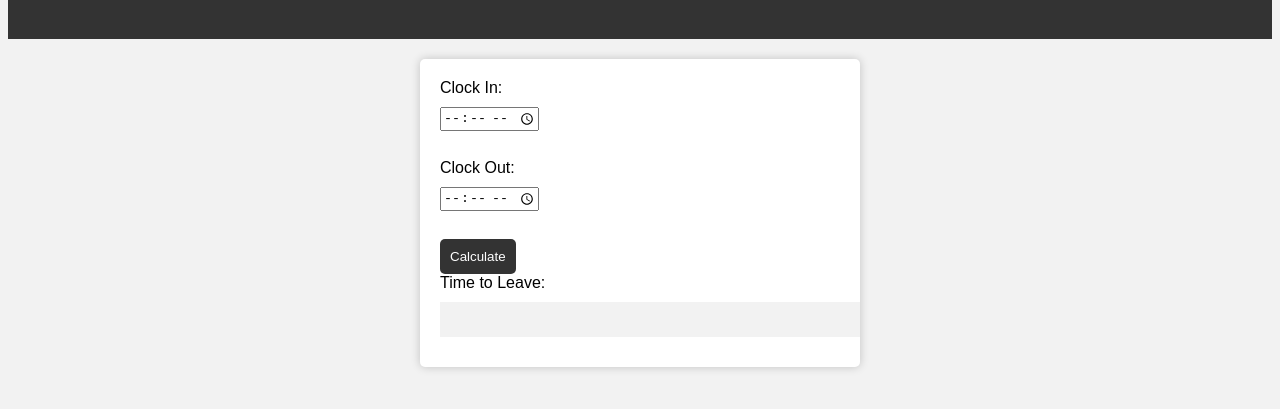
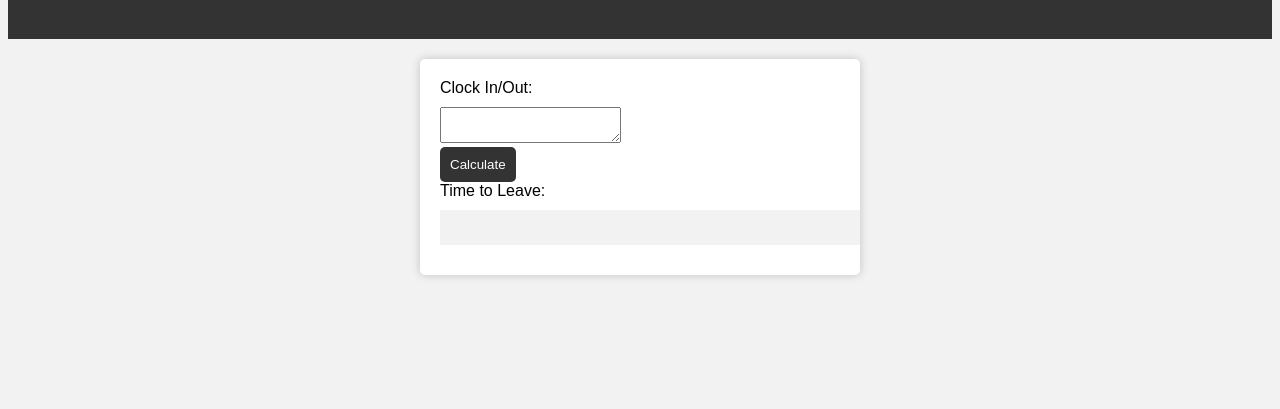
Before and after one commit to the-pythor/kekakaka, a plain HTML site: page index.html in a window 1280 px wide. Shown: the part 89-498 px from the top of the page. Drawn offline with Linux system fonts and the light colour scheme.

Commit message:
Update index.html

```diff
--- a/index.html
+++ b/index.html
@@ -11,11 +11,8 @@
 	</header>
 	<main>
 		<form>
-			<label for="clockIn">Clock In:</label>
-			<input type="time" id="clockIn">
-			<br>
-			<label for="clockOut">Clock Out:</label>
-			<input type="time" id="clockOut">
+			<label for="clockInOut">Clock In/Out:</label>
+			<textarea id="clockInOut"></textarea>
 			<br>
 			<button type="button" onclick="calculate()">Calculate</button>
 			<br>
```
